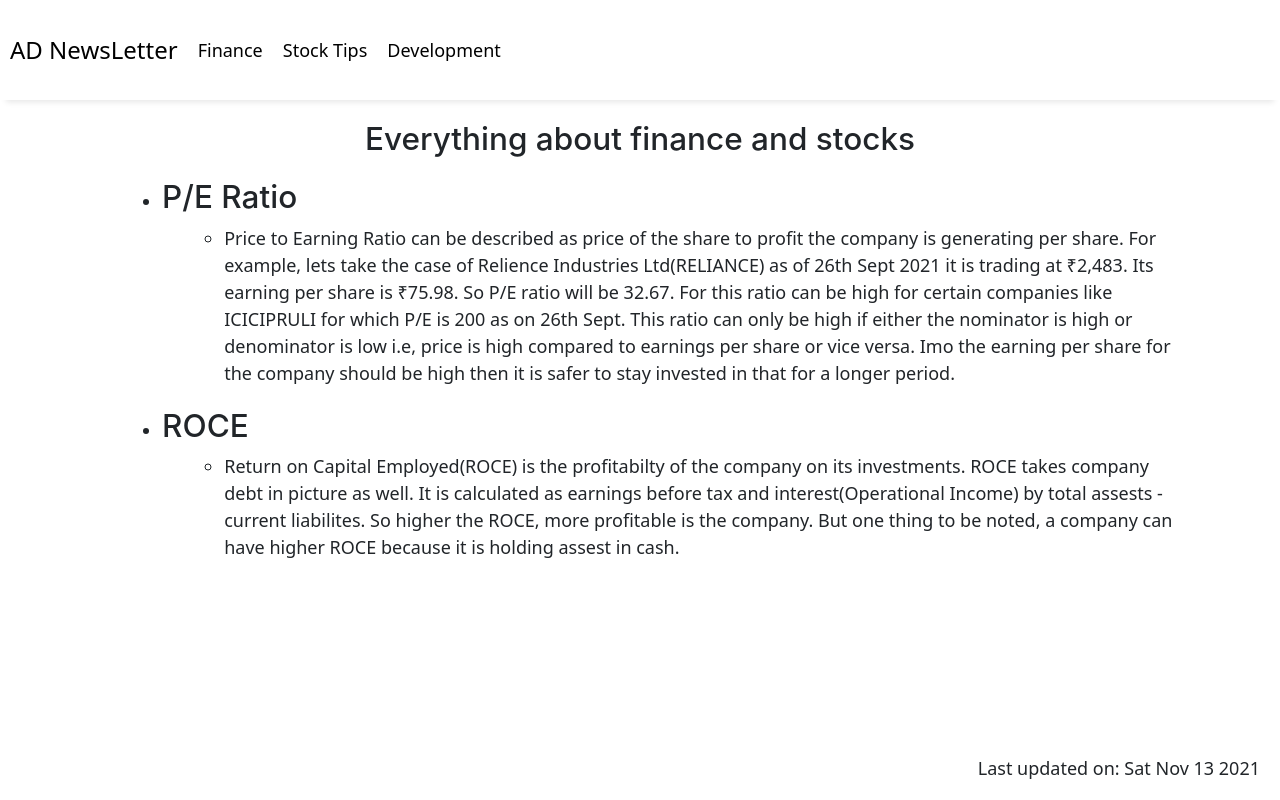
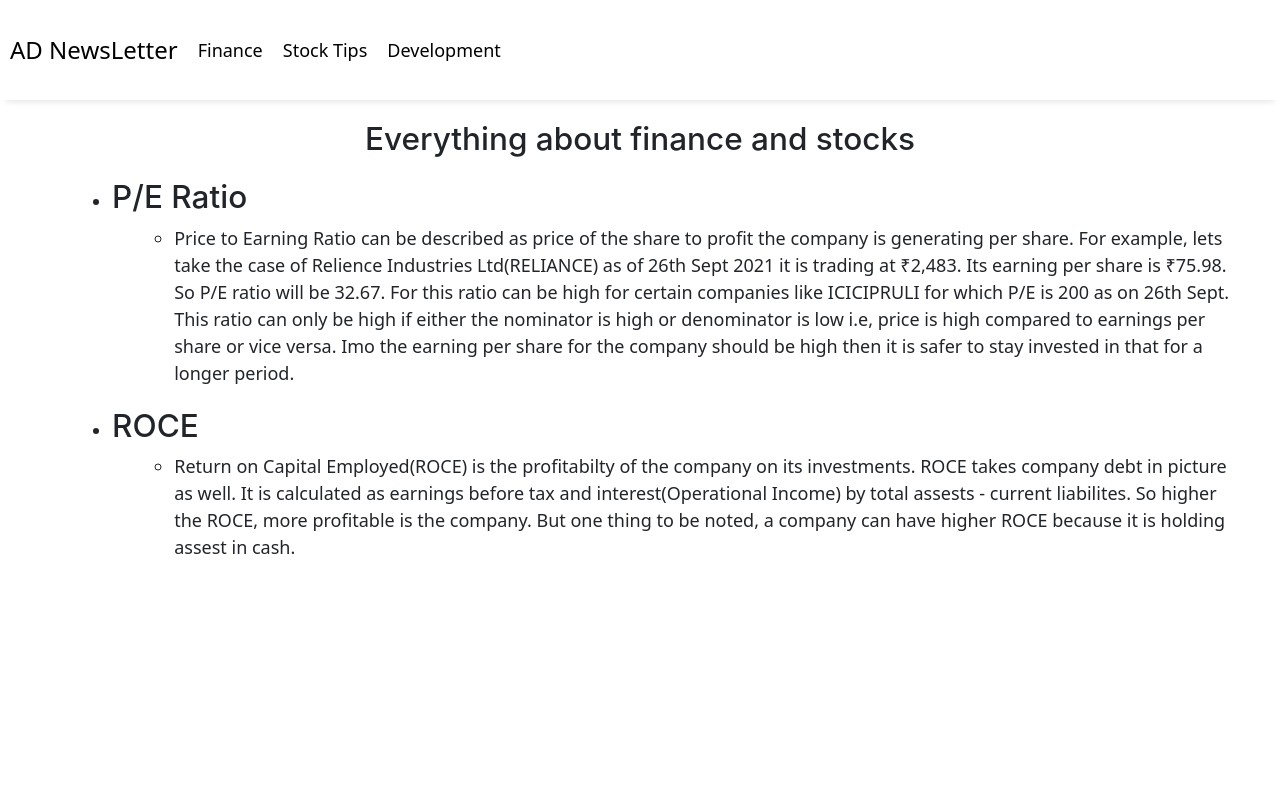
Before and after one commit to dharanchit/boat, a Gatsby site: page /finance in a window 1280 px wide. Built offline with nearby package versions, Linux system fonts and the light colour scheme; Gatsby itself is replaced by a stand-in of ours.

Commit message:
fixed minor css issue

```diff
--- a/src/components/MobileHeader.js
+++ b/src/components/MobileHeader.js
@@ -88,7 +88,7 @@ const MobileHeader = () => {
                   </div>
               )}
             </div>
-            <div className="col-6 d-flex flex-column justify-content-center">
+            <div className="col-6 d-flex flex-column justify-content-center text-center">
               <Link to="/" className="logo-class">
                 <span>AD NewsLetter</span>
               </Link>
--- a/src/components/header.js
+++ b/src/components/header.js
@@ -7,6 +7,10 @@ import { Link } from "gatsby"
 const HeaderWrapper = styled.div`
   height: 100px;
   display: flex;
+  position: fixed;
+  background-color: white;
+  width: 100%;
+  z-index: 999;
   align-items: center;
   z-index: 1;
   -webkit-box-shadow: 0 8px 6px -6px rgba(0, 0, 0, 0.1);
--- a/src/components/layout.js
+++ b/src/components/layout.js
@@ -18,7 +18,10 @@ const MainWrapper = styled.div`
   min-height: 100%;
 
   .blog-body{
-    padding: 20px 100px;
+    @media(min-width: 992px){
+      margin-top: 100px;
+    }
+    padding: 20px 50px;
     overflow-y: auto;
   }
 `
@@ -27,15 +30,6 @@ const BodyWrapper = styled.div`
   width: 100%;
   display: flex;
   flex-direction: column;
-`
-
-const FooterWrapper = styled.div`
-  width: 100%;
-  position: fixed;
-  left: 0;
-  bottom: 0;
-  text-align: end;
-  padding-right: 20px;
 `
 
 const Layout = ({ children }) => {
@@ -48,9 +42,6 @@ const Layout = ({ children }) => {
           <main className="blog-body">{children}</main>
         </BodyWrapper>
       </MainWrapper>
-      <FooterWrapper>
-        <p>Last updated on: {new Date().toDateString()}</p>
-      </FooterWrapper>
     </>
   )
 }
```
